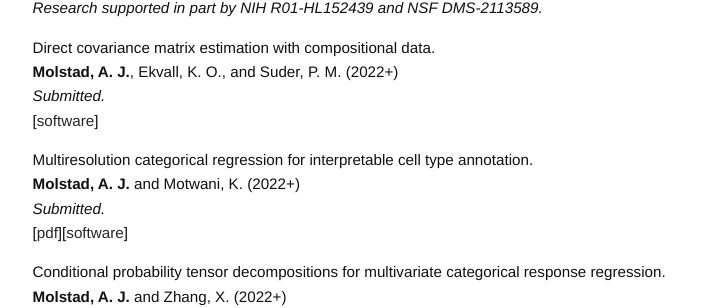
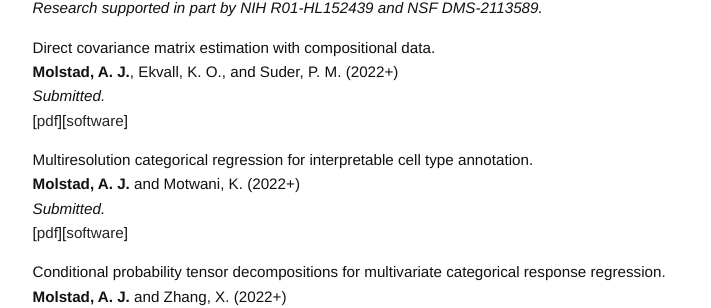
Before and after one commit to ajmolstad/ajmolstad.github.io, a Jekyll site: the page built from research.md, in a window 1280 px wide and 900 px high, scrolled down 309 px. Shown: the part 148-456 px from the top of the window, without its empty margins (275-986 px from the left). Built offline with Jekyll 4.4.1, drawn with Linux system fonts in a browser that asks for light colours.

Commit message:
Update research.md

```diff
--- a/research.md
+++ b/research.md
@@ -27,7 +27,7 @@ Jin, Y., **Molstad, A. J.**, and Zhang, X. (2022+) <br>
 Direct covariance matrix estimation with compositional data. <br>
 **Molstad, A. J.**, Ekvall, K. O., and Suder, P. M. (2022+) <br>
 *Submitted.* <br>
-[[software](https://github.com/ajmolstad/CompositionalCovariance)]
+[[pdf](https://arxiv.org/abs/2212.09833)][[software](https://github.com/ajmolstad/CompositionalCovariance)]
 
 Multiresolution categorical regression for interpretable cell type annotation. <br>
 **Molstad, A. J.** and Motwani, K. (2022+) <br>
```
